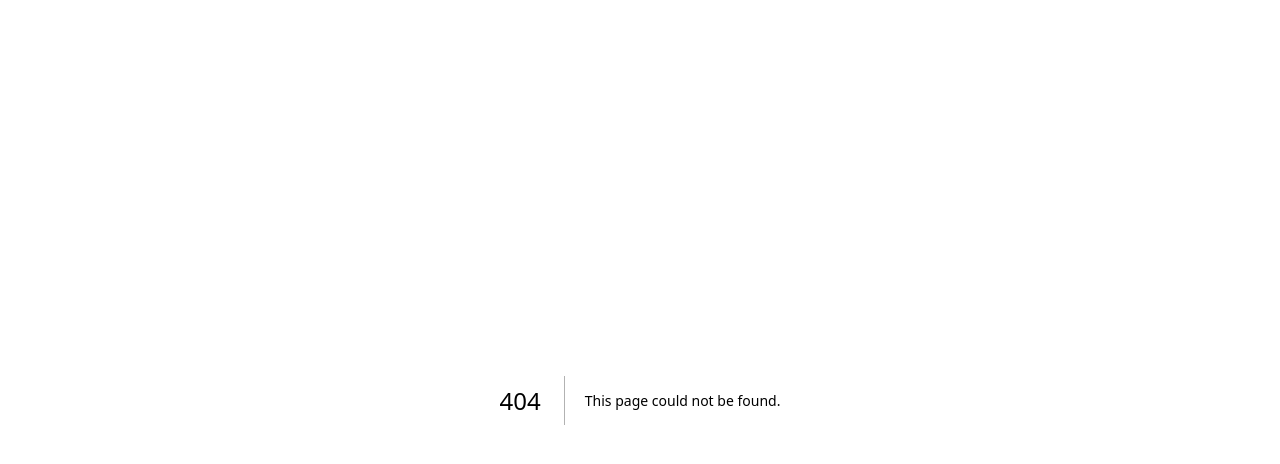
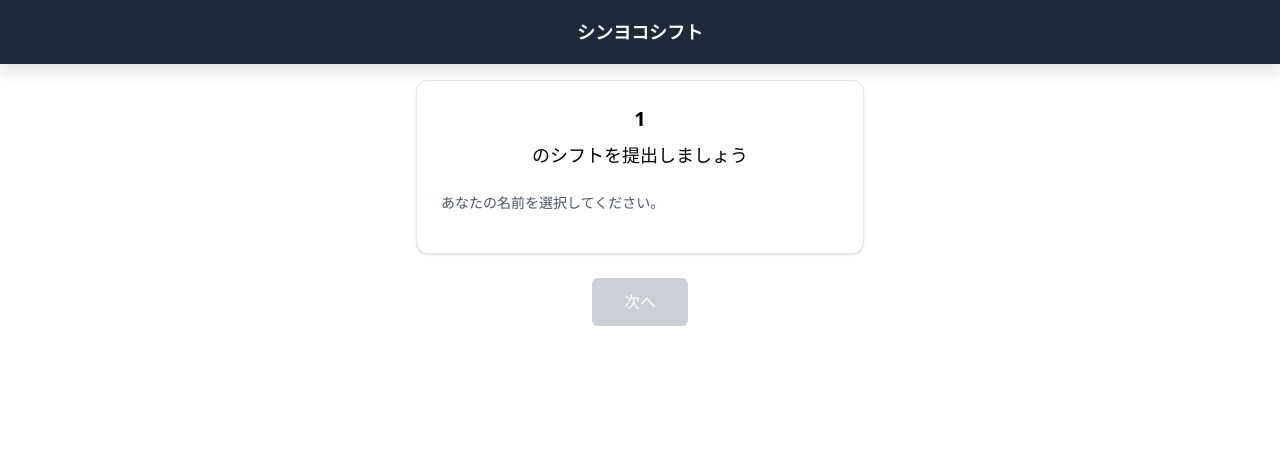
Before and after one commit to GoogleBr35/shift-app, a Next.js app: page /submit/1 in a window 1280 px wide. Before the commit this address had no page. Shown: the top 464 px of the page. Built offline with nearby package versions, Linux system fonts and the light colour scheme.

Commit message:
[modify] 新しいシフト提出ページと名前選択コンポーネントを追加し、共有URLを提出ページへのリンクに更新

```diff
--- a/src/app/newshift/shareUrl/page.tsx
+++ b/src/app/newshift/shareUrl/page.tsx
@@ -2,7 +2,7 @@ import Header from '@/components/layouts/Header';
 import CenterCardLayout from '@/components/layouts/CenterCardLayout';
 import { ShareUrlCard } from '@/features/newshift/components/ShareUrlCard';
 
-export default function shareUrl() {
+export default function ShareUrl() {
     return (
         <>
             <header>
@@ -10,9 +10,7 @@ export default function shareUrl() {
             </header>
             <main>
                 <CenterCardLayout>
-                    <ShareUrlCard
-                        spreadsheetId={process.env.MASTER_SHEET_ID ?? ''}
-                    />
+                    <ShareUrlCard />
                 </CenterCardLayout>
             </main>
         </>
--- /dev/null
+++ b/src/app/submit/[sheetName]/page.tsx
@@ -0,0 +1,29 @@
+import Header from '@/components/layouts/Header';
+import CenterCardLayout from '@/components/layouts/CenterCardLayout';
+import { getMember } from '@/lib/GoogleSheets/getMember';
+import { NameSelector } from '@/features/submit/components/NameSelector';
+
+export default async function SubmitPage({
+    params,
+}: {
+    params: Promise<{ sheetName: string }>;
+}) {
+    const { sheetName } = await params;
+    const memberList = await getMember();
+
+    return (
+        <>
+            <header>
+                <Header />
+            </header>
+            <main>
+                <CenterCardLayout>
+                    <NameSelector
+                        sheetName={sheetName}
+                        memberList={memberList}
+                    />
+                </CenterCardLayout>
+            </main>
+        </>
+    );
+}
--- a/src/features/newshift/components/ShareUrlCard.tsx
+++ b/src/features/newshift/components/ShareUrlCard.tsx
@@ -5,21 +5,15 @@ import { useSearchParams } from 'next/navigation';
 import { Button, Input } from '@/components/elements';
 import { useRouter } from 'next/navigation';
 
-type ShareUrlCardProps = {
-    spreadsheetId: string;
-};
-
-export const ShareUrlCard = ({ spreadsheetId }: ShareUrlCardProps) => {
+export const ShareUrlCard = () => {
     const router = useRouter();
     const searchParams = useSearchParams();
     const [copied, setCopied] = useState(false);
 
     const sheetName = searchParams.get('sheet') ?? '';
-    /******************/
-    const url = spreadsheetId
-        ? `https://docs.google.com/spreadsheets/d/${spreadsheetId}/edit`
+    const url = sheetName
+        ? `${window.location.origin}/submit/${sheetName}`
         : '';
-    /******************/
 
     const handleCopy = async () => {
         try {
--- /dev/null
+++ b/src/features/submit/components/NameSelector.tsx
@@ -0,0 +1,103 @@
+'use client';
+
+import { useState } from 'react';
+import { Button } from '@/components/elements';
+import type { MemberData } from '@/lib/GoogleSheets/getMember';
+
+type NameSelectorProps = {
+    sheetName: string;
+    memberList: MemberData;
+};
+
+type CategoryKey = keyof MemberData;
+
+const categoryLabels: Record<CategoryKey, string> = {
+    LunchStaff: 'ランチ 社員',
+    LunchPartTime: 'ランチ アルバイト',
+    DinnerStaff: 'ディナー 社員',
+    DinnerPartTime: 'ディナー アルバイト',
+};
+
+export const NameSelector = ({ sheetName, memberList }: NameSelectorProps) => {
+    const [selectedName, setSelectedName] = useState<string | null>(null);
+    const [selectedCategory, setSelectedCategory] = useState<CategoryKey | null>(null);
+
+    const dateRange = sheetName.replace('_', ' 〜 ');
+
+    const handleSelect = (name: string, category: CategoryKey) => {
+        setSelectedName(name);
+        setSelectedCategory(category);
+    };
+
+    const handleConfirm = () => {
+        if (!selectedName || !selectedCategory) return;
+        // TODO: シフト入力画面へ遷移
+        alert(`${selectedName}（${categoryLabels[selectedCategory]}）を選択しました`);
+    };
+
+    const categories = (Object.keys(categoryLabels) as CategoryKey[]).filter(
+        (key) => memberList[key].length > 0
+    );
+
+    return (
+        <div className="w-full max-w-md flex flex-col items-center gap-6">
+            <div className="w-full rounded-xl border border-gray-200 bg-white p-6 shadow-sm">
+                <h2 className="text-xl font-bold text-center mb-2">
+                    {dateRange}
+                </h2>
+                <h2 className="text-lg text-center mb-6">
+                    のシフトを提出しましょう
+                </h2>
+
+                <p className="text-sm text-gray-600 mb-4">
+                    あなたの名前を選択してください。
+                </p>
+
+                <div className="flex flex-col gap-4">
+                    {categories.map((category) => (
+                        <div key={category}>
+                            <h3 className="text-sm font-semibold text-gray-500 mb-2">
+                                {categoryLabels[category]}
+                            </h3>
+                            <div className="flex flex-wrap gap-2">
+                                {memberList[category].map((name) => {
+                                    const isSelected =
+                                        selectedName === name &&
+                                        selectedCategory === category;
+                                    return (
+                                        <button
+                                            key={`${category}-${name}`}
+                                            onClick={() =>
+                                                handleSelect(name, category)
+                                            }
+                                            className={`px-3 py-2 rounded-lg text-sm font-medium border transition-colors duration-150
+                                                ${
+                                                    isSelected
+                                                        ? 'bg-gray-800 text-white border-gray-800'
+                                                        : 'bg-white text-gray-700 border-gray-300 hover:bg-gray-100'
+                                                }`}
+                                        >
+                                            {name}
+                                        </button>
+                                    );
+                                })}
+                            </div>
+                        </div>
+                    ))}
+                </div>
+            </div>
+
+            <Button
+                onClick={handleConfirm}
+                disabled={!selectedName}
+                className={`w-full sm:w-auto px-8! py-3! text-base! font-bold ${
+                    !selectedName
+                        ? 'bg-gray-400 cursor-not-allowed'
+                        : 'bg-gray-800! hover:bg-gray-900! active:bg-gray-700!'
+                }`}
+            >
+                次へ
+            </Button>
+        </div>
+    );
+};
--- a/src/proxy.ts
+++ b/src/proxy.ts
@@ -5,12 +5,13 @@ import { verifyToken } from '@/lib/jose/jwt';
 export async function proxy(request: NextRequest) {
     const token = request.cookies.get('auth_token')?.value; // Cookieからトークンを取得
     const isLoginPage = request.nextUrl.pathname === '/'; // ログインページかどうか
+    const isPublicPage = request.nextUrl.pathname.startsWith('/submit'); // 公開ページかどうか
 
     const payload = token ? await verifyToken(token) : null; // トークンを検証
     const isValid = !!payload; // トークンが有効かどうか
 
-    // 未認証（トークンなし or 検証失敗）かつ、ログインページ以外へのアクセス
-    if (!isValid && !isLoginPage) {
+    // 未認証（トークンなし or 検証失敗）かつ、ログインページ・公開ページ以外へのアクセス
+    if (!isValid && !isLoginPage && !isPublicPage) {
         return NextResponse.redirect(new URL('/', request.url));
     }
 
```
